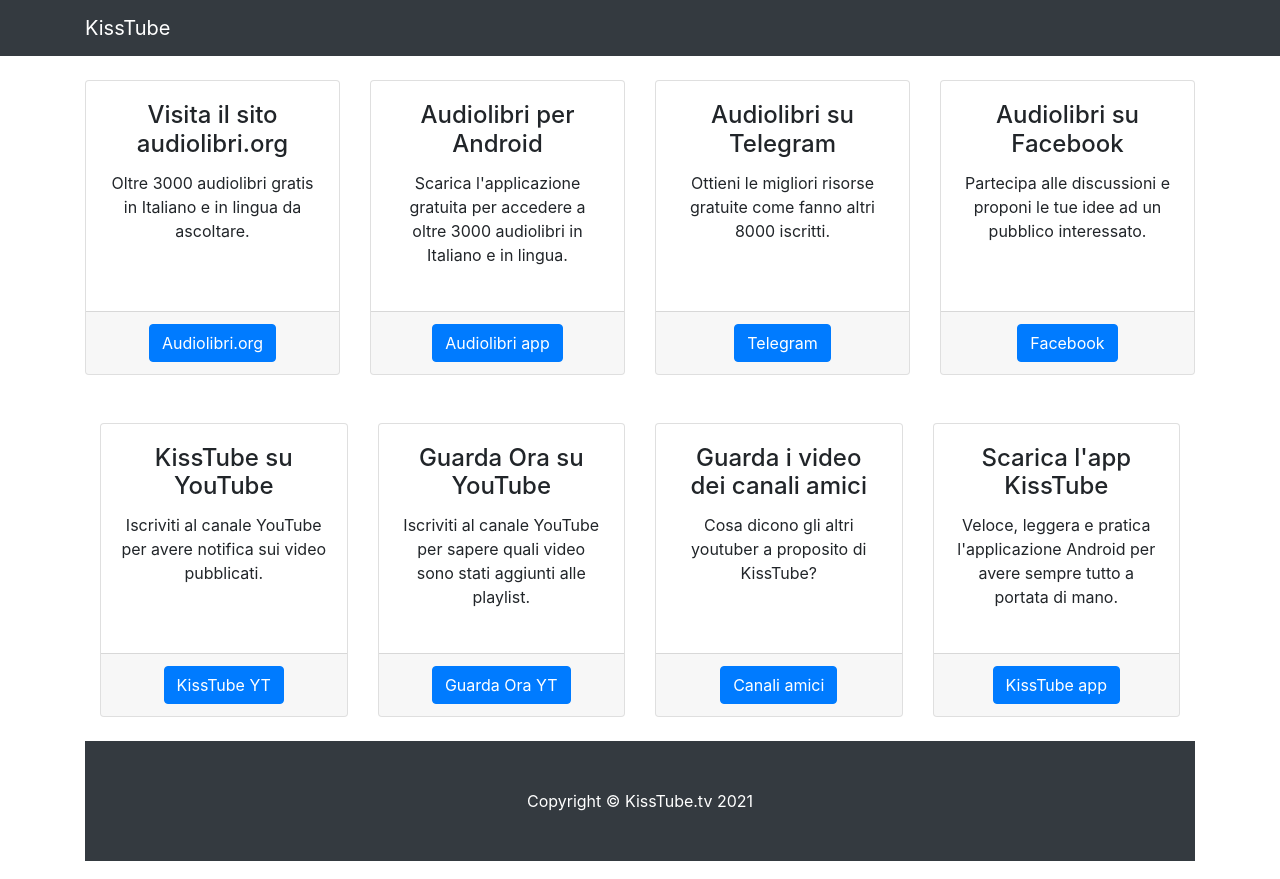
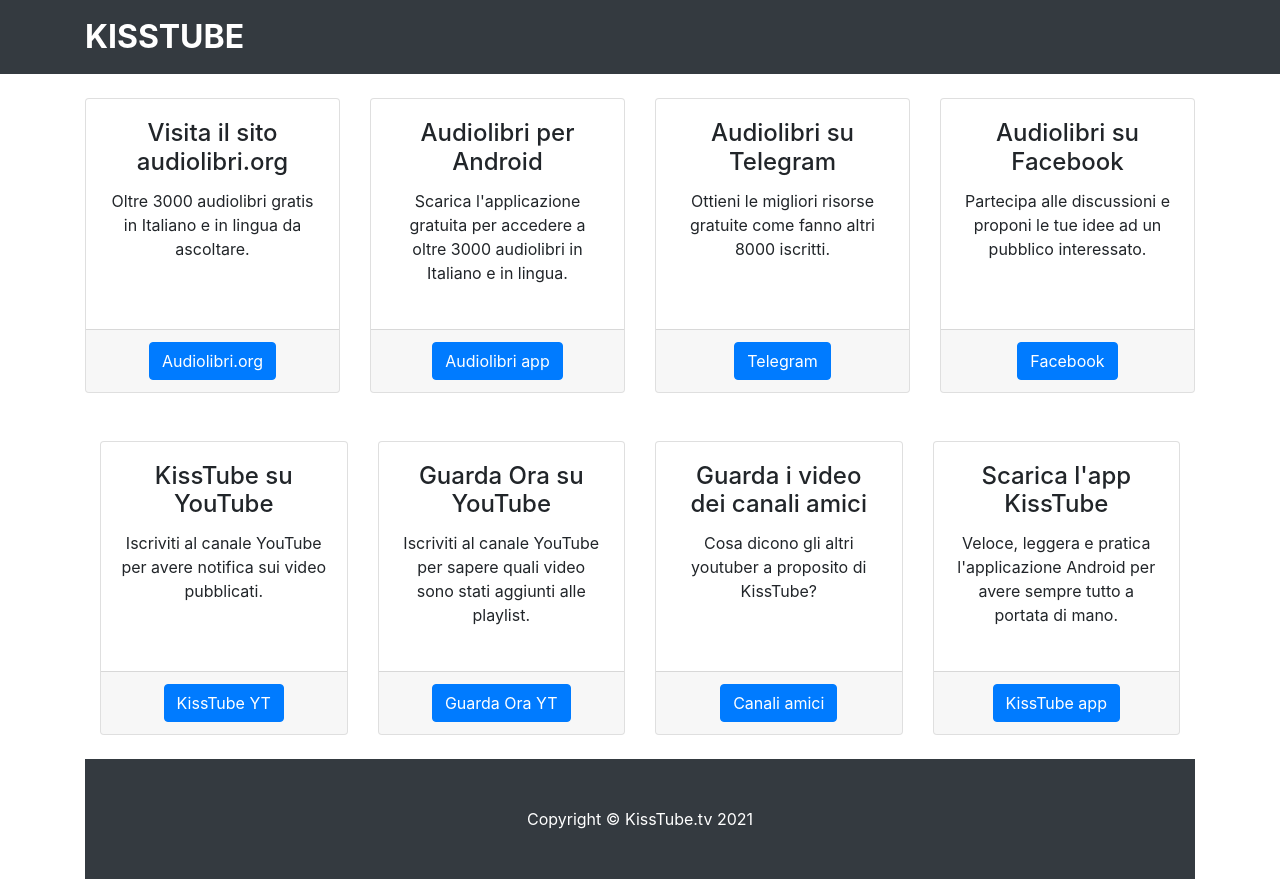
Before and after one commit to fabriziosalmi/kisstube, a plain HTML site: page index.html in a window 1280 px wide. Drawn offline with nearby package versions, Linux system fonts and the light colour scheme.

Commit message:
Update index.html

```diff
--- a/index.html
+++ b/index.html
@@ -25,7 +25,7 @@
         <!-- Navigation-->
         <nav class="navbar navbar-expand-lg navbar-dark bg-dark">
             <div class="container">
-                <a class="navbar-brand" href="#!">KissTube</a>
+                <a class="navbar-brand" href="#!" style="text-transform: uppercase;font-weight: bold;font-size: xx-large;">KissTube</a>
                 <button class="navbar-toggler" type="button" data-toggle="collapse" data-target="#navbarResponsive" aria-controls="navbarResponsive" aria-expanded="false" aria-label="Toggle navigation"><span class="navbar-toggler-icon"></span></button>
             </div>
         </nav>
```
